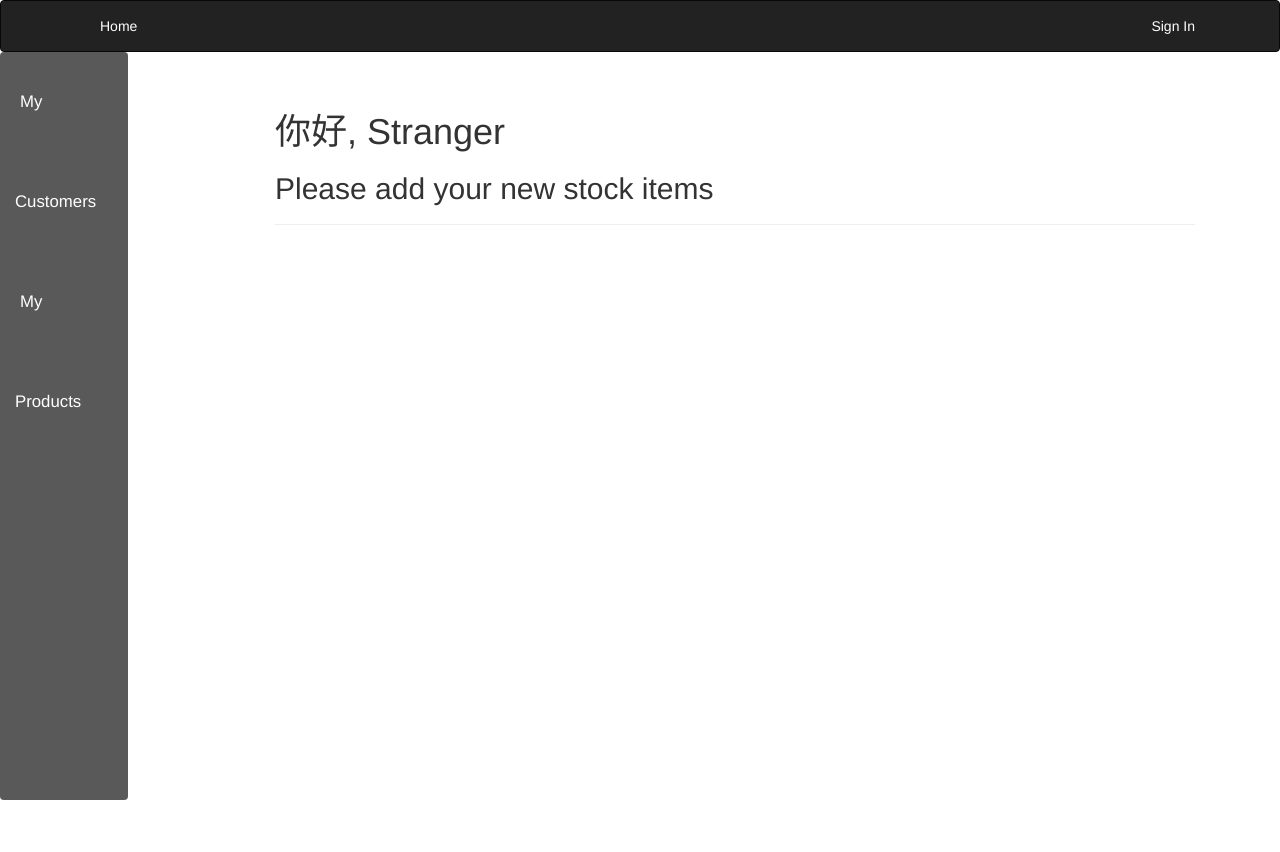
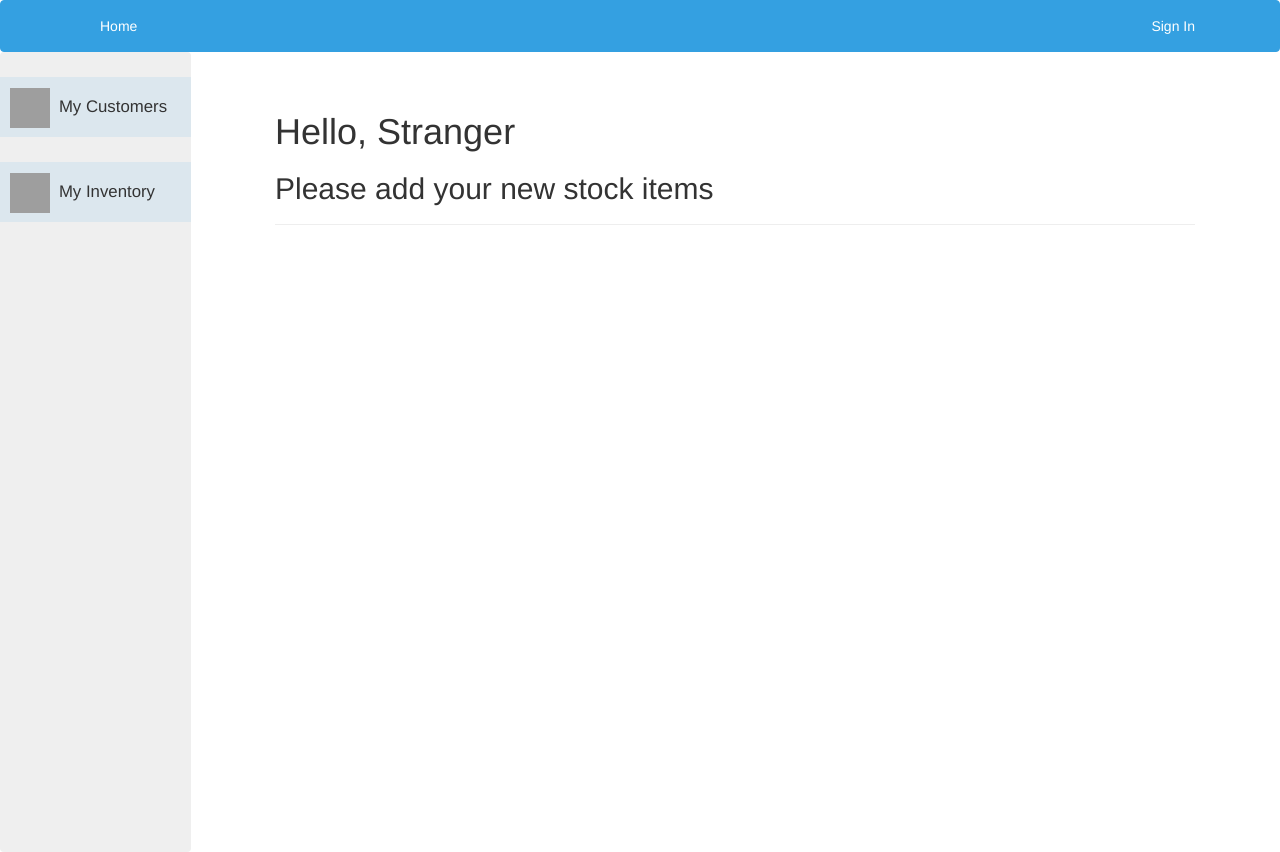
Before and after one commit to smartroy/stock-share, a Flask app: page /stock/new in a window 1280 px wide. Before the commit the page ends 800 px from the top, so only its background shows below. Run offline with Flask 2, Linux system fonts and the light colour scheme; data that the repository does not hold is empty; some libraries are stand-ins or nearby versions; grey boxes are pictures that could not be loaded.

Commit message:
new UI style design

```diff
--- a/app/static/styles.css
+++ b/app/static/styles.css
@@ -110,25 +110,32 @@ html, body, .container-fluid, .row {
   height: 100%;
 }
 .sidebar {
-    position: fixed;
+    position: absolute;
     top: 52px;
     left: 0;
-    bottom: 0;
     z-index: 1000;
     display: block;
-    background-color: #595959;
+    background-color: #efefef;
     border-radius:4px;
-    width:10%;
+    width:11%;
+    height:100%;
+    min-width:191px;
+    padding:0px;
 }
 
 .sidebar a {
-    color: white;
+    color: #333;
     font-size: larger;
     margin: 5px;
 }
 
 .sidebar .menuItem{
-    line-height:100px;
+    line-height: 60px;
+    background: rgba(52,160,225,0.1);
+    width: 100%;
+    padding-left: 10px;
+    margin-bottom: 25px;
+    margin-top: 25px;
 }
 
 .navbar-header, .navbar a{
@@ -137,15 +144,17 @@ html, body, .container-fluid, .row {
 
 @media (max-width: 992px) {
   .sidebar {
-    position: fixed;
+    position: absolute;
     top: 52px;
     left: 0;
-    bottom: 0;
     z-index: 1000;
     display: block;
-    background-color: #595959;
-   border-radius:4px;
-   width:15%;
+    background-color: #efefef;
+    border-radius:4px;
+    width:16%;
+    height:100%;
+    min-width:191px;
+    padding:0px;
   }
 
   .sidebar .menuItem{
@@ -154,6 +163,10 @@ html, body, .container-fluid, .row {
 
 }
 
+.navbar-inverse {
+    background-color: #34a0e1 !important;
+    border-color: #34a0e1 !important;
+}
 
 /*****************New Sell Page*********************/
 #buyer_info label {
@@ -178,3 +191,7 @@ html, body, .container-fluid, .row {
 	position: fixed;
 	right: 18%;
 }
+
+.table thead {
+    background: rgba(52,160,225,0.6);
+}
--- a/app/templates/_orderitems.html
+++ b/app/templates/_orderitems.html
@@ -5,7 +5,7 @@
 
           <th>Brand</th>
           <th>Name/Nick</th>
-          <th>Get Price</th>
+          <th>Purchase Price</th>
           <th>Sell Price</th>
           <th>Count</th>
         </tr>
--- a/app/templates/_orders.html
+++ b/app/templates/_orders.html
@@ -3,11 +3,13 @@
         <thead>
         <tr>
 
-          <th>id</th>
+          <th>ID</th>
           <th>Customer</th>
           <th>Date</th>
           <th>Order Price</th>
-
+	  <th></th>
+	  <th></th>
+	  <th></th>
         </tr>
         </thead>
         <tbody>
--- a/app/templates/_stocks.html
+++ b/app/templates/_stocks.html
@@ -4,8 +4,11 @@
         <tr>
           <th>Brand</th>
           <th>Name/Nick Name</th>
-          <th>Get Price</th>
+          <th>Purchase Price</th>
           <th>Count</th>
+	  <th></th>
+	  <th></th>
+          <th></th>
         </tr>
         </thead>
         <tbody>
--- a/app/templates/base.html
+++ b/app/templates/base.html
@@ -30,9 +30,8 @@
                 {% endif %}
                 {% if current_user.can(Permission.WRITE_ARTICLES) %}
 
-                 <li><a href="{{ url_for('main.sell_orders', username=current_user.username) }}">我的卖单</a></li>
-                <li><a href="{{ url_for('main.user', username=current_user.username) }}">我的买单</a></li>
-                <li><a href="{{ url_for('main.user', username=current_user.username) }}">库存</a></li>
+                 <li><a href="{{ url_for('main.sell_orders', username=current_user.username) }}">Sell Orders</a></li>
+
                 {% endif %}
             </ul>
             <ul class="nav navbar-nav navbar-right">
@@ -60,8 +59,14 @@
     <div class="row">
 
         <div class="col-md-1 sidebar">
-            <div class="menuItem"> <a href="{{ url_for('main.my_customer')}}">My Customers</a></div>
-            <div class="menuItem"> <a href="{{ url_for('main.list_products')}}">My Products</a></div>
+            <div class="menuItem">
+		<img src="{{ url_for('static', filename='customer.png') }}" style="width:40px;height:40px;">
+		<a href="{{ url_for('main.my_customer')}}">My Customers</a>
+	    </div>
+            <div class="menuItem">
+		<img src="{{ url_for('static', filename='inventory.png') }}" style="width:40px;height:40px;">
+		<a href="{{ url_for('main.list_products')}}">My Inventory</a>
+	    </div>
         </div>
 
         <div class="col-md-10 col-md-offset-2 content">
--- a/app/templates/new_stock.html
+++ b/app/templates/new_stock.html
@@ -4,7 +4,7 @@
 {% block page_content %}
 <div class="page-header">
 
-    <h1>你好,
+    <h1>Hello,
     {% if current_user.is_authenticated %}
     {{ current_user.username }}
     {% else %}
```
